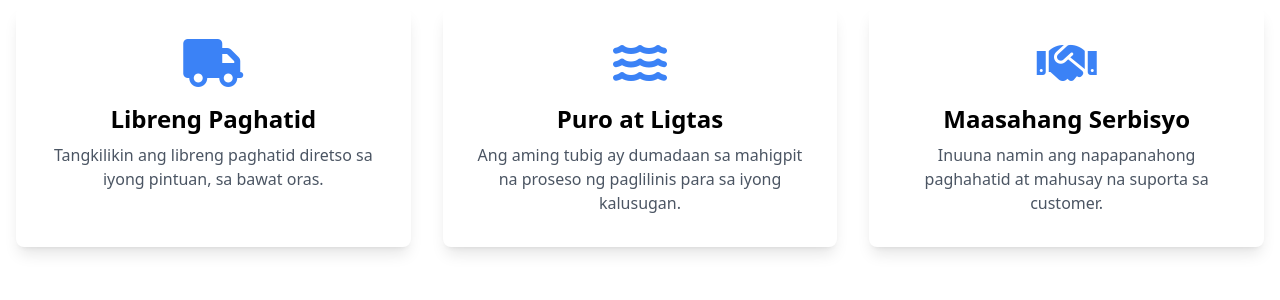
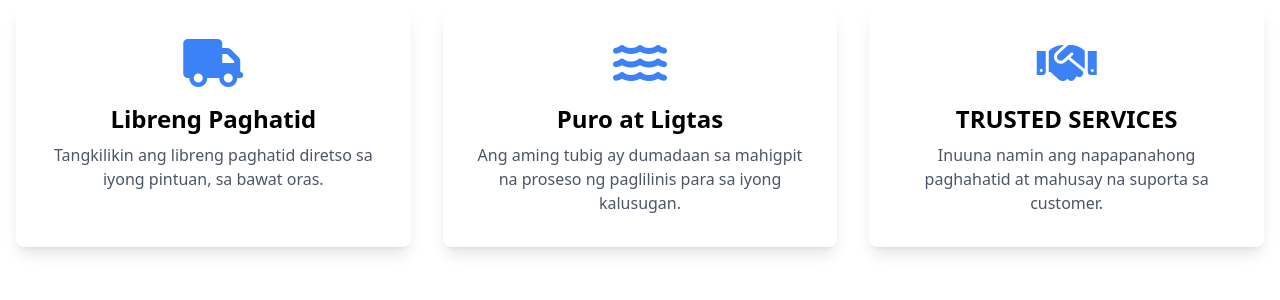
Before and after one commit to jomelmajait/practice, a Django app: page / in a window 1280 px wide. Shown: the part 449-749 px from the top of the page. Run offline with Django 5.2, Linux system fonts and the light colour scheme; some libraries are stand-ins or nearby versions.

Commit message:
this is a testing also
for familliarized the new env

```diff
--- a/water_refilling_system/main_app/templates/main_app/home.html
+++ b/water_refilling_system/main_app/templates/main_app/home.html
@@ -25,7 +25,7 @@
         </div>
         <div class="bg-white p-8 rounded-lg shadow-lg text-center transform hover:scale-105 transition duration-300">
             <i class="fas fa-handshake text-blue-500 text-5xl mb-4"></i>
-            <h2 class="text-2xl font-bold mb-2">Maasahang Serbisyo</h2>
+            <h2 class="text-2xl font-bold mb-2">TRUSTED SERVICES</h2>
             <p class="text-gray-600">Inuuna namin ang napapanahong paghahatid at mahusay na suporta sa customer.</p>
         </div>
     </section>
```
